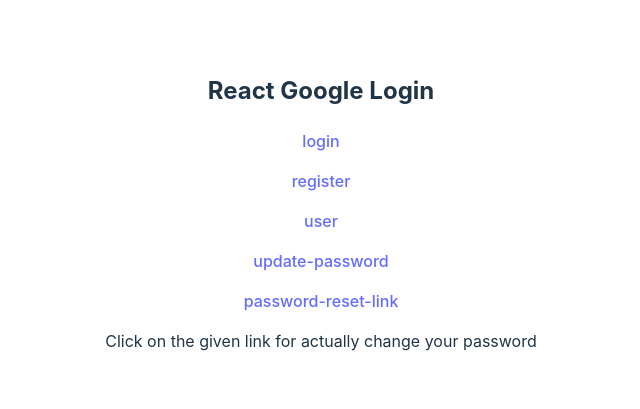
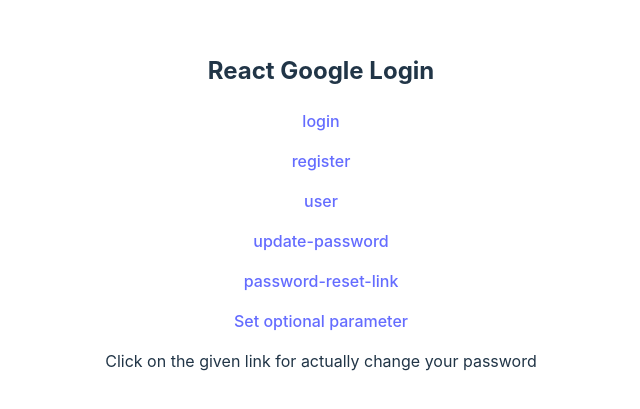
Before and after one commit to mysterion186/django-boilerplate, a React (Vite) app in the folder frontend/: page / in a window 1280 px wide. Shown: the part 189-598 px from the top of the page, without its empty margins (319-959 px from the left). Built offline with nearby package versions, Linux system fonts and the light colour scheme; no server answers.

Commit message:
add optional setting view to the home page (link)

```diff
--- a/frontend/src/App.tsx
+++ b/frontend/src/App.tsx
@@ -10,6 +10,7 @@ function App() {
         <p><Link to={"/user"}>user</Link></p>
         <p><Link to={"/update-password"}>update-password</Link></p>
         <p><Link to={"/password-reset-link"}>password-reset-link</Link></p>
+        <p><Link to={"/optional-field"}>Set optional parameter</Link></p>
         <p>Click on the given link for actually change your password</p>
       </div>
   );
```
